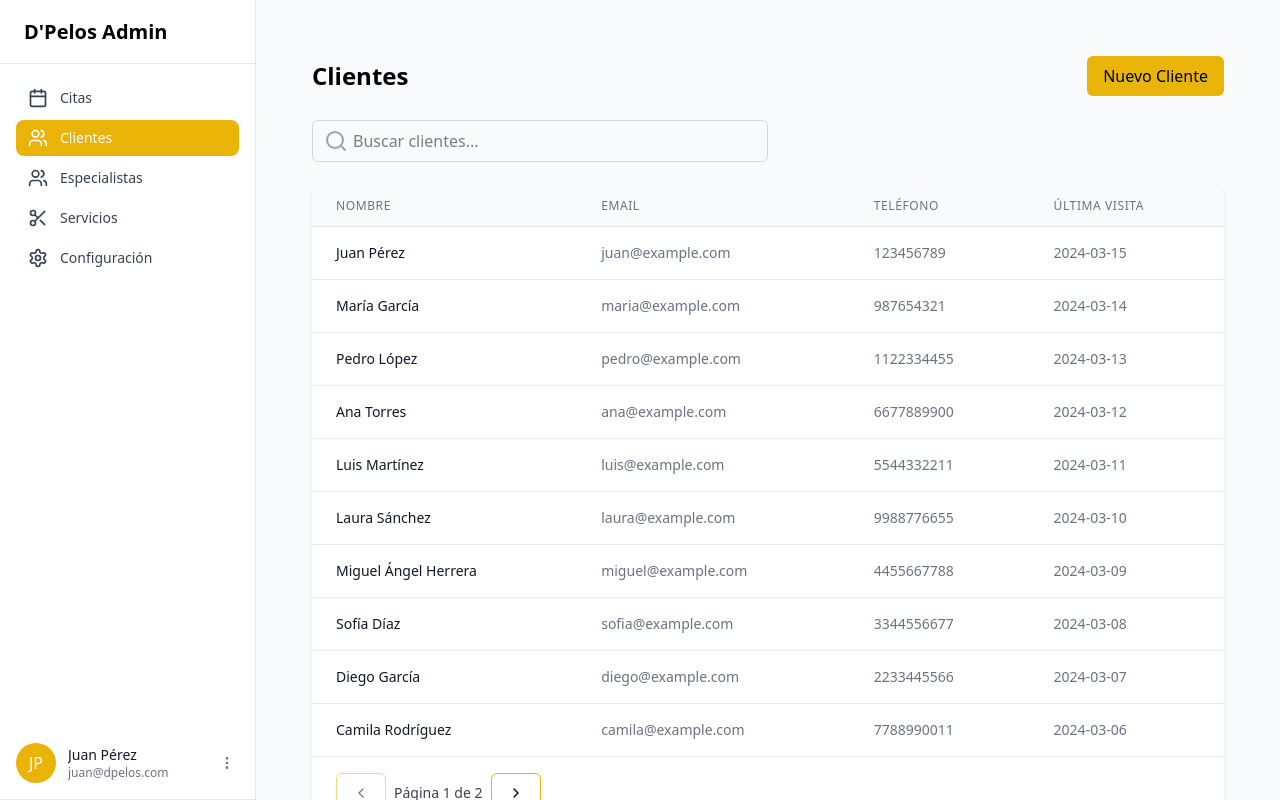
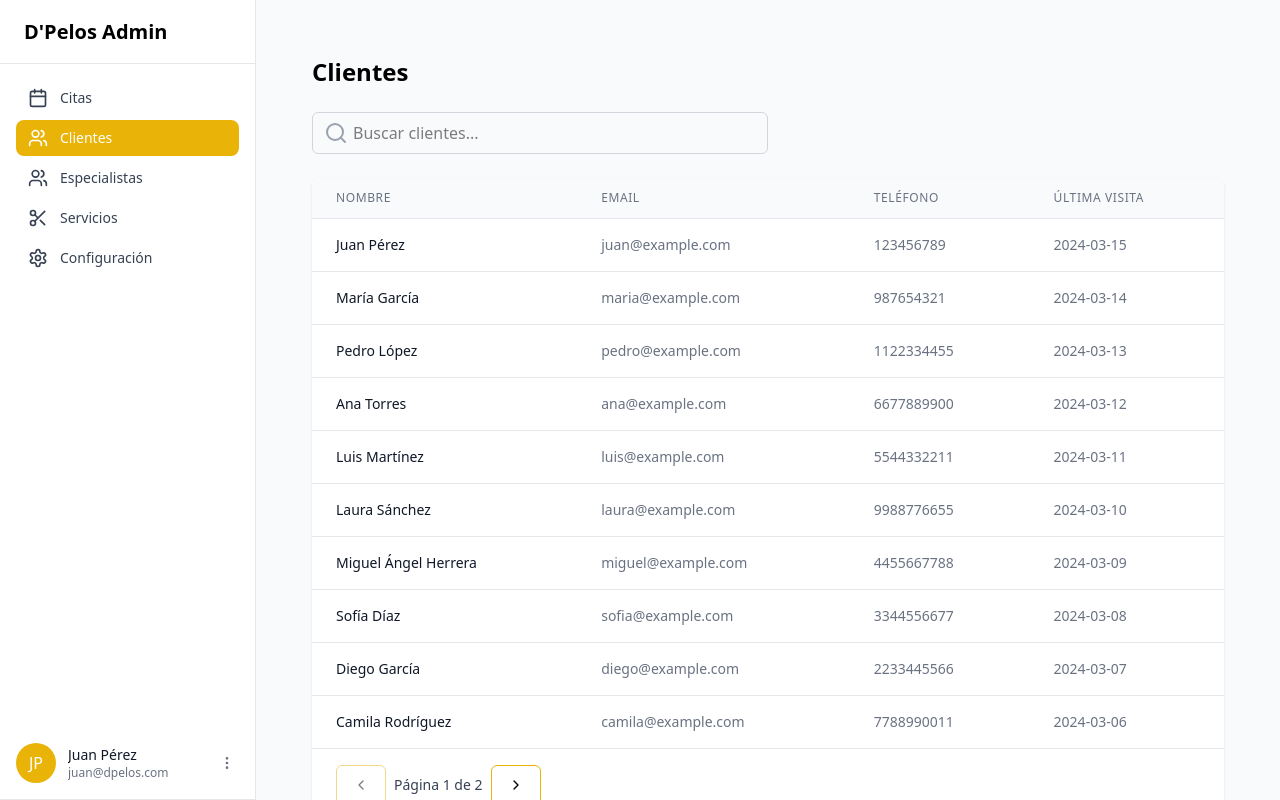
Before and after one commit to DIOR27/peluqueria, a React (Vite) app in the folder dpelos-client/: page /dashboard/clients in a window 1280 px wide. Built offline with nearby package versions, Linux system fonts and the light colour scheme.

Commit message:
Created table for clients

```diff
--- /dev/null
+++ b/dpelos-client/src/components/dashboard/ClientsTable.jsx
@@ -0,0 +1,76 @@
+import { ChevronLeft, ChevronRight } from "lucide-react";
+import { Button } from "../../components/ui/Button";
+
+export default function ClientsTable({ clients, currentPage, setCurrentPage, handleClientClick }) {
+  const itemsPerPage = 10;
+  const totalPages = Math.ceil(clients.length / itemsPerPage);
+
+  const paginatedClients = clients.slice((currentPage - 1) * itemsPerPage, currentPage * itemsPerPage);
+
+  return (
+    <div className="bg-white rounded-lg shadow overflow-hidden">
+      <table className="min-w-full divide-y divide-gray-200">
+        <thead className="bg-gray-50">
+          <tr>
+            <th className="px-6 py-3 text-left text-xs font-medium text-gray-500 uppercase tracking-wider">
+              Nombre
+            </th>
+            <th className="px-6 py-3 text-left text-xs font-medium text-gray-500 uppercase tracking-wider">
+              Email
+            </th>
+            <th className="px-6 py-3 text-left text-xs font-medium text-gray-500 uppercase tracking-wider">
+              Teléfono
+            </th>
+            <th className="px-6 py-3 text-left text-xs font-medium text-gray-500 uppercase tracking-wider">
+              Última visita
+            </th>
+          </tr>
+        </thead>
+        <tbody className="bg-white divide-y divide-gray-200">
+          {paginatedClients.map((client) => (
+            <tr
+              key={client.id}
+              onClick={() => handleClientClick(client)}
+              className="cursor-pointer hover:bg-gray-50"
+            >
+              <td className="px-6 py-4 whitespace-nowrap">
+                <div className="text-sm font-medium text-gray-900">{client.name}</div>
+              </td>
+              <td className="px-6 py-4 whitespace-nowrap">
+                <div className="text-sm text-gray-500">{client.email}</div>
+              </td>
+              <td className="px-6 py-4 whitespace-nowrap">
+                <div className="text-sm text-gray-500">{client.phone}</div>
+              </td>
+              <td className="px-6 py-4 whitespace-nowrap">
+                <div className="text-sm text-gray-500">{client.lastVisit}</div>
+              </td>
+            </tr>
+          ))}
+        </tbody>
+      </table>
+
+      <div className="flex items-center justify-between px-6 py-4 border-t border-gray-200">
+        <div className="flex items-center gap-2">
+          <Button
+            variant="outline"
+            onClick={() => setCurrentPage((prev) => Math.max(prev - 1, 1))}
+            disabled={currentPage === 1}
+          >
+            <ChevronLeft className="w-4 h-4" />
+          </Button>
+          <span className="text-sm text-gray-700">
+            Página {currentPage} de {totalPages}
+          </span>
+          <Button
+            variant="outline"
+            onClick={() => setCurrentPage((prev) => Math.min(prev + 1, totalPages))}
+            disabled={currentPage === totalPages}
+          >
+            <ChevronRight className="w-4 h-4" />
+          </Button>
+        </div>
+      </div>
+    </div>
+  );
+}
--- a/dpelos-client/src/pages/dashboard/Clients.jsx
+++ b/dpelos-client/src/pages/dashboard/Clients.jsx
@@ -1,41 +1,20 @@
 import { useState } from "react";
-import { Button } from "../../components/ui/Button";
 import { Sheet } from "../../components/ui/Sheet";
-import { Search, Filter, ChevronLeft, ChevronRight } from "lucide-react";
+import { Search } from "lucide-react";
+import ClientsTable from "../../components/dashboard/ClientsTable";
+import useClientStore from "../../stores/clientStore";
 
 export default function Clients() {
+  const { clients } = useClientStore();
+
   const [searchQuery, setSearchQuery] = useState("");
   const [isSheetOpen, setIsSheetOpen] = useState(false);
   const [selectedClient, setSelectedClient] = useState(null);
   const [currentPage, setCurrentPage] = useState(1);
-  const itemsPerPage = 10;
 
-  const mockClients = [
-    { id: 1, name: "Juan Pérez", email: "juan@example.com", phone: "123456789", lastVisit: "2024-03-15" },
-    { id: 2, name: "María García", email: "maria@example.com", phone: "987654321", lastVisit: "2024-03-14" },
-    { id: 3, name: "Pedro López", email: "pedro@example.com", phone: "1122334455", lastVisit: "2024-03-13" },
-    { id: 4, name: "Ana Torres", email: "ana@example.com", phone: "6677889900", lastVisit: "2024-03-12" },
-    { id: 5, name: "Luis Martínez", email: "luis@example.com", phone: "5544332211", lastVisit: "2024-03-11" },
-    { id: 6, name: "Laura Sánchez", email: "laura@example.com", phone: "9988776655", lastVisit: "2024-03-10" },
-    { id: 7, name: "Miguel Ángel Herrera", email: "miguel@example.com", phone: "4455667788", lastVisit: "2024-03-09" },
-    { id: 8, name: "Sofía Díaz", email: "sofia@example.com", phone: "3344556677", lastVisit: "2024-03-08" },
-    { id: 9, name: "Diego García", email: "diego@example.com", phone: "2233445566", lastVisit: "2024-03-07" },
-    { id: 10, name: "Camila Rodríguez", email: "camila@example.com", phone: "7788990011", lastVisit: "2024-03-06" },
-    { id: 11, name: "Andrés Torres", email: "andres@example.com", phone: "6677889900", lastVisit: "2024-03-05" },
-    { id: 12, name: "Valeria Herrera", email: "valeria@example.com", phone: "5544332211", lastVisit: "2024-03-04" },
-    { id: 13, name: "Jorge Sánchez", email: "jorge@example.com", phone: "9988776655", lastVisit: "2024-03-03" },
-    { id: 14, name: "Carolina Díaz", email: "carolina@example.com", phone: "3344556677", lastVisit: "2024-03-02" },
-  ];
-
-  const filteredClients = mockClients.filter(client =>
+  const filteredClients = clients.filter(client =>
     client.name.toLowerCase().includes(searchQuery.toLowerCase()) ||
     client.email.toLowerCase().includes(searchQuery.toLowerCase())
-  );
-
-  const totalPages = Math.ceil(filteredClients.length / itemsPerPage);
-  const paginatedClients = filteredClients.slice(
-    (currentPage - 1) * itemsPerPage,
-    currentPage * itemsPerPage
   );
 
   const handleClientClick = (client) => {
@@ -47,7 +26,6 @@ export default function Clients() {
     <div className="p-6">
       <div className="flex justify-between items-center mb-6">
         <h1 className="text-2xl font-bold">Clientes</h1>
-        <Button>Nuevo Cliente</Button>
       </div>
 
       <div className="flex gap-4 mb-6">
@@ -58,82 +36,24 @@ export default function Clients() {
             placeholder="Buscar clientes..."
             value={searchQuery}
             onChange={(e) => setSearchQuery(e.target.value)}
-            className="w-full pl-10 pr-4 py-2 border border-gray-300 rounded-md focus:outline-none focus:ring-2 focus:ring-gold-500"
+            className="w-full pl-10 pr-4 py-2 border border-gray-300 rounded-md focus:outline-none focus:ring-2 focus:ring-black"
           />
         </div>
       </div>
 
-      <div className="bg-white rounded-lg shadow overflow-hidden">
-        <table className="min-w-full divide-y divide-gray-200">
-          <thead className="bg-gray-50">
-            <tr>
-              <th className="px-6 py-3 text-left text-xs font-medium text-gray-500 uppercase tracking-wider">
-                Nombre
-              </th>
-              <th className="px-6 py-3 text-left text-xs font-medium text-gray-500 uppercase tracking-wider">
-                Email
-              </th>
-              <th className="px-6 py-3 text-left text-xs font-medium text-gray-500 uppercase tracking-wider">
-                Teléfono
-              </th>
-              <th className="px-6 py-3 text-left text-xs font-medium text-gray-500 uppercase tracking-wider">
-                Última visita
-              </th>
-            </tr>
-          </thead>
-          <tbody className="bg-white divide-y divide-gray-200">
-            {paginatedClients.map((client) => (
-              <tr
-                key={client.id}
-                onClick={() => handleClientClick(client)}
-                className="cursor-pointer hover:bg-gray-50"
-              >
-                <td className="px-6 py-4 whitespace-nowrap">
-                  <div className="text-sm font-medium text-gray-900">{client.name}</div>
-                </td>
-                <td className="px-6 py-4 whitespace-nowrap">
-                  <div className="text-sm text-gray-500">{client.email}</div>
-                </td>
-                <td className="px-6 py-4 whitespace-nowrap">
-                  <div className="text-sm text-gray-500">{client.phone}</div>
-                </td>
-                <td className="px-6 py-4 whitespace-nowrap">
-                  <div className="text-sm text-gray-500">{client.lastVisit}</div>
-                </td>
-              </tr>
-            ))}
-          </tbody>
-        </table>
-
-        <div className="flex items-center justify-between px-6 py-4 border-t border-gray-200">
-          <div className="flex items-center gap-2">
-            <Button
-              variant="outline"
-              onClick={() => setCurrentPage((prev) => Math.max(prev - 1, 1))}
-              disabled={currentPage === 1}
-            >
-              <ChevronLeft className="w-4 h-4" />
-            </Button>
-            <span className="text-sm text-gray-700">
-              Página {currentPage} de {totalPages}
-            </span>
-            <Button
-              variant="outline"
-              onClick={() => setCurrentPage((prev) => Math.min(prev + 1, totalPages))}
-              disabled={currentPage === totalPages}
-            >
-              <ChevronRight className="w-4 h-4" />
-            </Button>
-          </div>
-        </div>
-      </div>
+      <ClientsTable
+        clients={filteredClients}
+        currentPage={currentPage}
+        setCurrentPage={setCurrentPage}
+        handleClientClick={handleClientClick}
+      />
 
       <Sheet
         isOpen={isSheetOpen}
         onClose={() => setIsSheetOpen(false)}
         title={selectedClient?.name}
       >
-        {selectedClient && (
+        {selectedClient ? (
           <div className="space-y-6">
             <div>
               <h3 className="text-lg font-medium">Información del Cliente</h3>
@@ -151,7 +71,7 @@ export default function Clients() {
               </div>
             </div>
           </div>
-        )}
+        ) : null}
       </Sheet>
     </div>
   );
--- a/dpelos-client/src/stores/clientStore.js
+++ b/dpelos-client/src/stores/clientStore.js
@@ -1,8 +1,25 @@
 // Para gestionar los clientes
 import { create } from 'zustand';
 
+const mockClients = [
+  { id: 1, name: "Juan Pérez", email: "juan@example.com", phone: "123456789", lastVisit: "2024-03-15" },
+  { id: 2, name: "María García", email: "maria@example.com", phone: "987654321", lastVisit: "2024-03-14" },
+  { id: 3, name: "Pedro López", email: "pedro@example.com", phone: "1122334455", lastVisit: "2024-03-13" },
+  { id: 4, name: "Ana Torres", email: "ana@example.com", phone: "6677889900", lastVisit: "2024-03-12" },
+  { id: 5, name: "Luis Martínez", email: "luis@example.com", phone: "5544332211", lastVisit: "2024-03-11" },
+  { id: 6, name: "Laura Sánchez", email: "laura@example.com", phone: "9988776655", lastVisit: "2024-03-10" },
+  { id: 7, name: "Miguel Ángel Herrera", email: "miguel@example.com", phone: "4455667788", lastVisit: "2024-03-09" },
+  { id: 8, name: "Sofía Díaz", email: "sofia@example.com", phone: "3344556677", lastVisit: "2024-03-08" },
+  { id: 9, name: "Diego García", email: "diego@example.com", phone: "2233445566", lastVisit: "2024-03-07" },
+  { id: 10, name: "Camila Rodríguez", email: "camila@example.com", phone: "7788990011", lastVisit: "2024-03-06" },
+  { id: 11, name: "Andrés Torres", email: "andres@example.com", phone: "6677889900", lastVisit: "2024-03-05" },
+  { id: 12, name: "Valeria Herrera", email: "valeria@example.com", phone: "5544332211", lastVisit: "2024-03-04" },
+  { id: 13, name: "Jorge Sánchez", email: "jorge@example.com", phone: "9988776655", lastVisit: "2024-03-03" },
+  { id: 14, name: "Carolina Díaz", email: "carolina@example.com", phone: "3344556677", lastVisit: "2024-03-02" },
+];
+
 const useClientStore = create((set) => ({
-  clients: [],
+  clients: mockClients,
 }));
 
 export default useClientStore;
```
